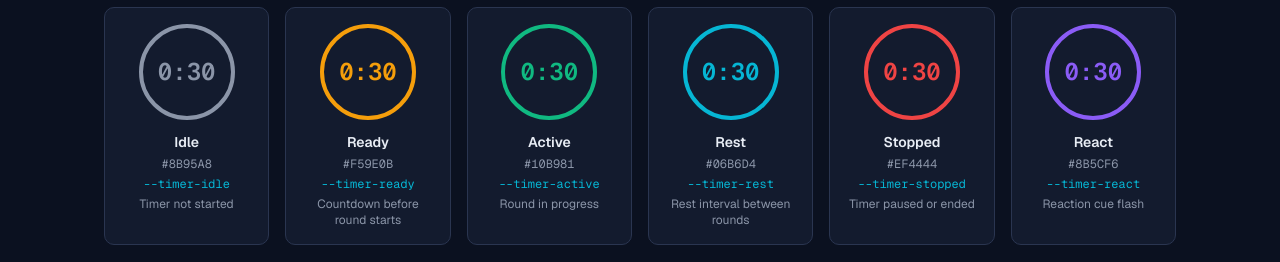
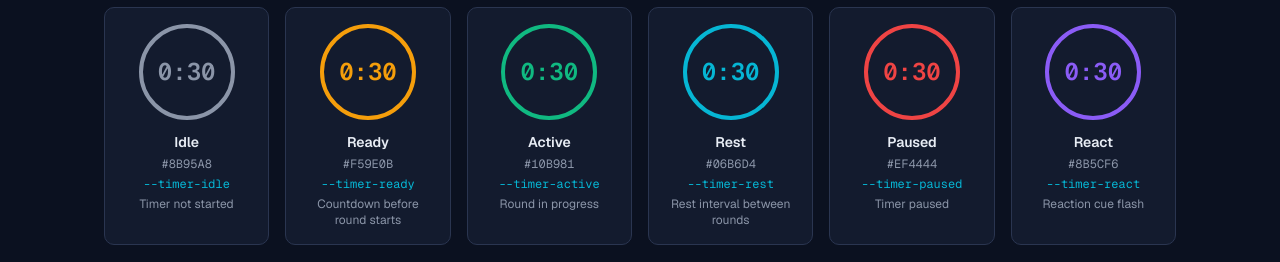
Before and after one commit to epzilonzigma/bieper, a Next.js app: page /design-system in a window 1280 px wide. Shown: the part 1400-1662 px from the top of the page. Built offline with nearby package versions, Linux system fonts and the light colour scheme.

Commit message:
renamed stopped to paused color for design system and CSS

```diff
--- a/app/design-system/page.tsx
+++ b/app/design-system/page.tsx
@@ -45,7 +45,7 @@ const timerStates: Swatch[] = [
   { name: "Ready", hex: "#F59E0B", cssVar: "--timer-ready", usage: "Countdown before round starts" },
   { name: "Active", hex: "#10B981", cssVar: "--timer-active", usage: "Round in progress" },
   { name: "Rest", hex: "#06B6D4", cssVar: "--timer-rest", usage: "Rest interval between rounds" },
-  { name: "Stopped", hex: "#EF4444", cssVar: "--timer-stopped", usage: "Timer paused or ended" },
+  { name: "Paused", hex: "#EF4444", cssVar: "--timer-paused", usage: "Timer paused" },
   { name: "React", hex: "#8B5CF6", cssVar: "--timer-react", usage: "Reaction cue flash" },
 ];
 
--- a/app/globals.css
+++ b/app/globals.css
@@ -52,7 +52,7 @@
   --color-timer-ready: var(--timer-ready);
   --color-timer-active: var(--timer-active);
   --color-timer-rest: var(--timer-rest);
-  --color-timer-stopped: var(--timer-stopped);
+  --color-timer-paused: var(--timer-paused);
   --color-timer-react: var(--timer-react);
 
   /* Extra accent tokens */
@@ -100,7 +100,7 @@
   --timer-ready: #F59E0B;
   --timer-active: #10B981;
   --timer-rest: #06B6D4;
-  --timer-stopped: #EF4444;
+  --timer-paused: #EF4444;
   --timer-react: #8B5CF6;
 
   /* Extra accent tokens */
```
Also changed, not shown: 1 other file (tests, documents, lock files or other folders).
